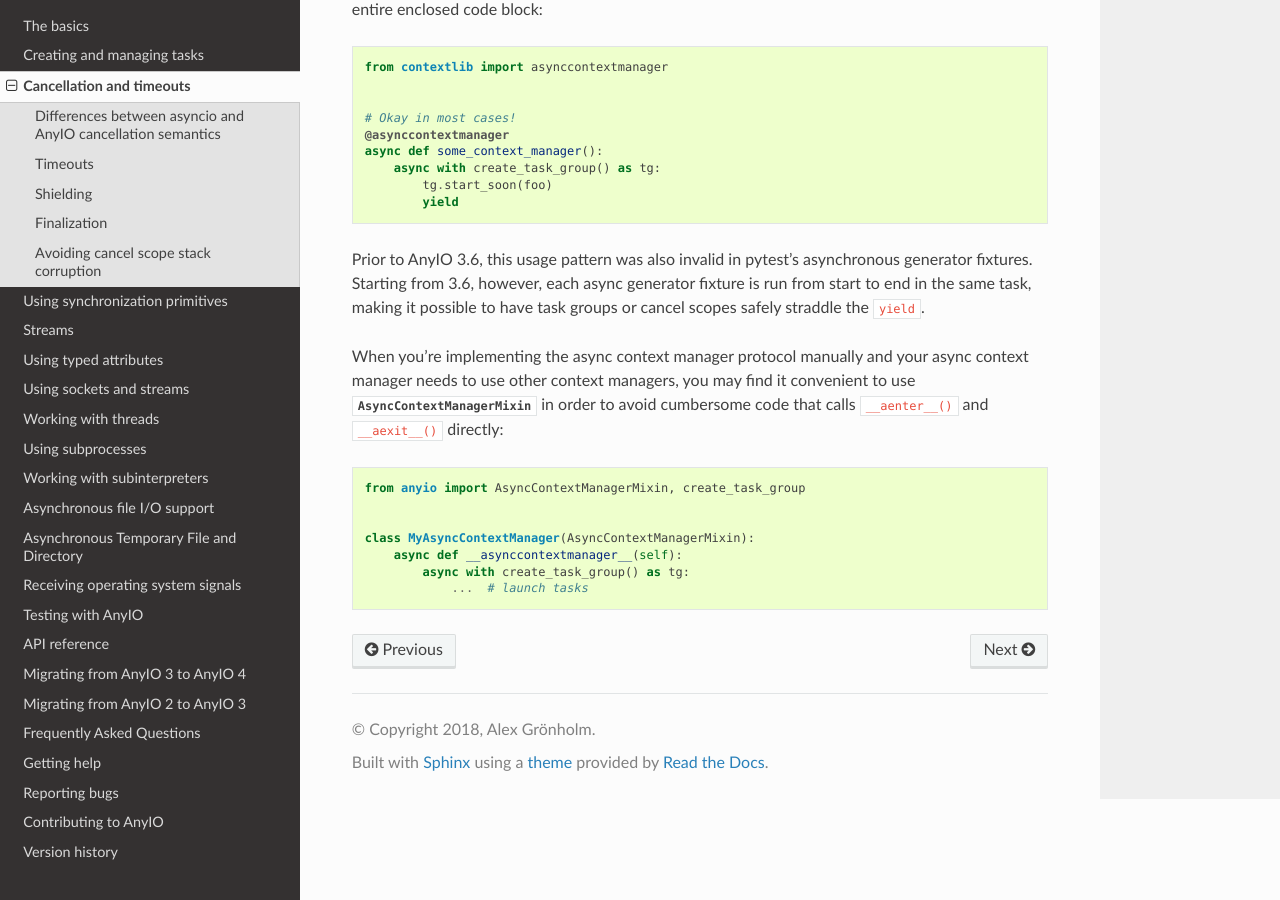
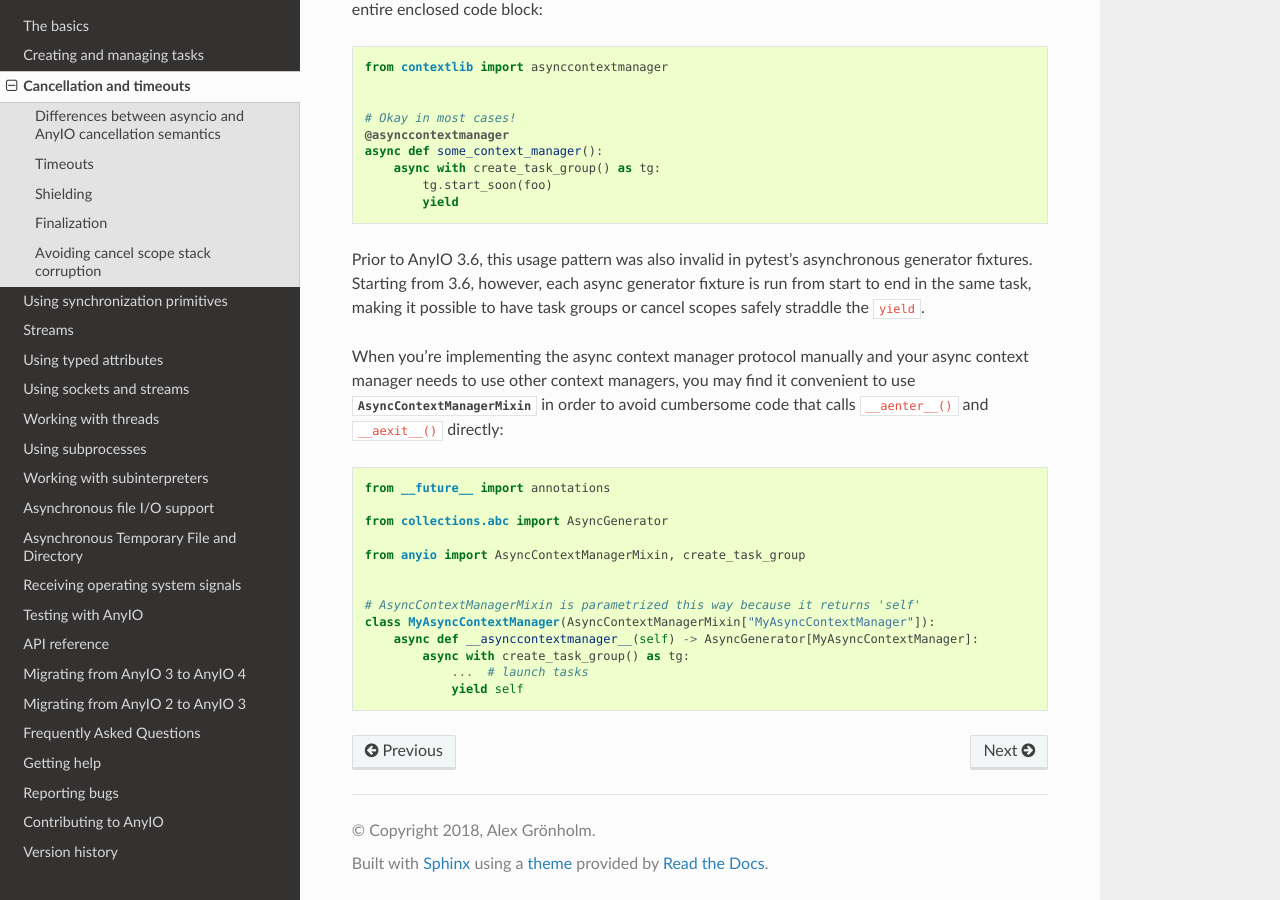
Before and after one commit to agronholm/anyio, a Sphinx documentation site: the page built from docs/cancellation.rst, in a window 1280 px wide and 900 px high, scrolled down 4106 px. Built offline with Sphinx 7.4.7 and the Read the Docs theme 3.1.0, drawn with Linux system fonts in a browser that asks for light colours; the version number could not be read and is left out.

Commit message:
Fixed updated documentation section

```diff
--- a/docs/cancellation.rst
+++ b/docs/cancellation.rst
@@ -216,10 +216,16 @@ context manager needs to use other context managers, you may find it convenient
 :class:`AsyncContextManagerMixin` in order to avoid cumbersome code that calls
 ``__aenter__()`` and ``__aexit__()`` directly::
 
+    from __future__ import annotations
+
+    from collections.abc import AsyncGenerator
+
     from anyio import AsyncContextManagerMixin, create_task_group
 
 
-    class MyAsyncContextManager(AsyncContextManagerMixin):
-        async def __asynccontextmanager__(self):
+    # AsyncContextManagerMixin is parametrized this way because it returns 'self'
+    class MyAsyncContextManager(AsyncContextManagerMixin["MyAsyncContextManager"]):
+        async def __asynccontextmanager__(self) -> AsyncGenerator[MyAsyncContextManager]:
             async with create_task_group() as tg:
                 ...  # launch tasks
+                yield self
```
